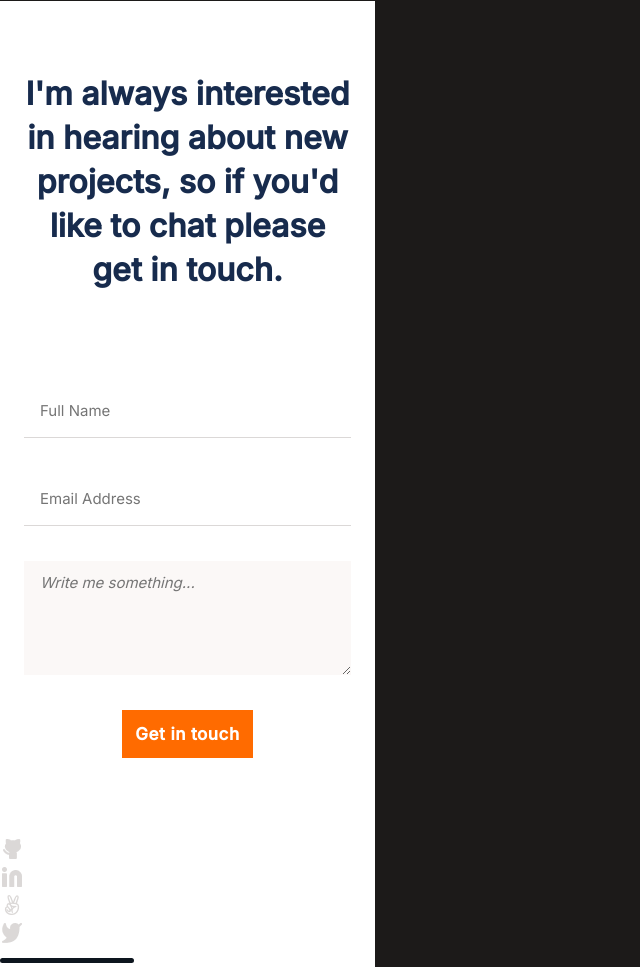
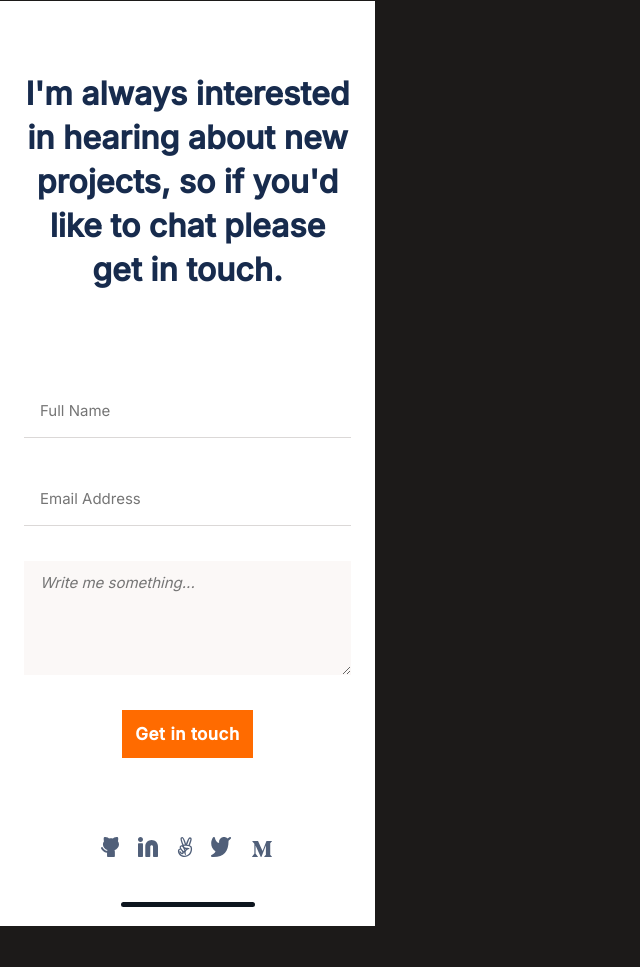
Before and after one commit to sahlminkok/Portfolio, a plain HTML site: page index.html in a window 1280 px wide. Shown: the part 5821-6788 px from the top of the page, without its empty margins (0-640 px from the left). After the commit the page ends 6747 px from the top, so only its background shows below. Drawn offline with Linux system fonts and the light colour scheme.

Commit message:
Styling footer section

```diff
--- a/index.html
+++ b/index.html
@@ -248,23 +248,28 @@
           <ul class="footer-icons">
         <li class="Github">
           <a href="#"
-            ><img src="images/Icon -GitHub.png" alt="GitHub icon"
+            ><img src="images/github.svg" alt="GitHub icon"
           /></a>
         </li>
         <li class="linkedin">
           <a href="#"
-            ><img src="images/Icon - Linkedin.png" alt="Linkedin icon"
+            ><img src="images/linkedin.svg" alt="Linkedin icon"
           /></a>
         </li>
         <li class="AngeList">
           <a href=""
-            ><img src="images/Icon - Angelist.png" alt="Angel icon"
+            ><img src="images/angelist.svg" alt="Angel icon"
           /></a>
         </li>
         <li class="Twitter">
-          <a href=""
-            ><img src="images/Icon - Twitter.png" alt="Twitter icon"
-          /></a>
+          <a href="#">
+            <img src="images/Vector.svg" alt="Twitter icon"/>
+          </a>
+        </li>
+        <li class="midum">
+          <a href="#">
+            <img src="images/midum.svg" alt="midum icon"/>
+          </a>
         </li>
       </ul>
 
--- a/style.css
+++ b/style.css
@@ -467,9 +467,20 @@ h2 {
 
 /* footer section */
 .footer{
+  display: flex;
+  flex-direction: column;
   background-color: #fff;
 }
 
-.Github img {
-  color: #172b4ds;
+.footer-icons {
+  display: flex;
+  gap: 5%;
+  list-style: none;
+  justify-content: center;
 }
+
+.longindicator {
+  align-self: center;
+  margin-top: 10%;
+  margin-bottom: 5%;
+}
```
